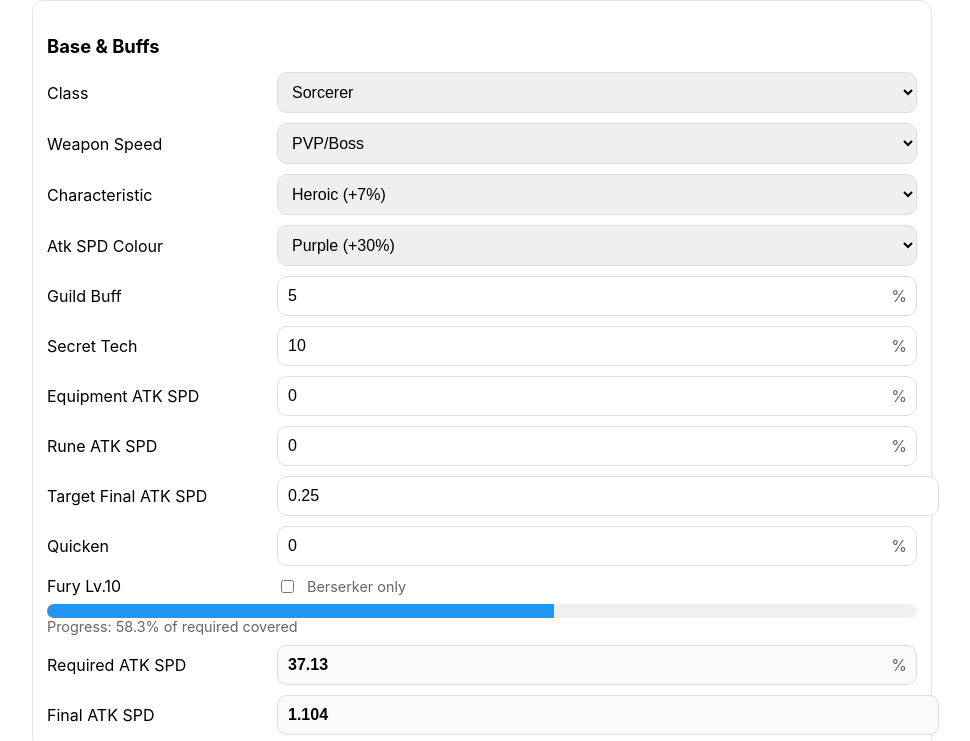
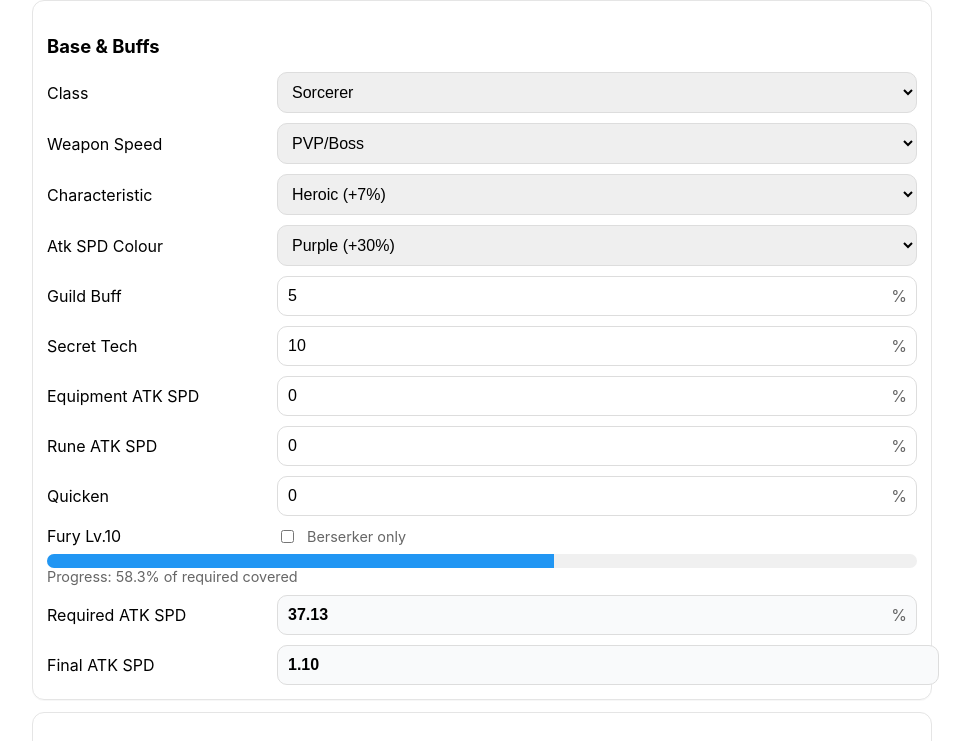
Before and after one commit to brandtbuchwald-rgb/Attack-spd-vs2, a plain HTML site: page index.html in a window 1280 px wide. Shown: the part 59-800 px from the top of the page, without its empty margins (158-1128 px from the left). Drawn offline with Linux system fonts and the light colour scheme.

Commit message:
Update index.html

```diff
--- a/index.html
+++ b/index.html
@@ -68,28 +68,25 @@
       </div>
       <div class="row">
         <label>Guild Buff</label>
-        <div class="pct"><input id="guild" type="number" step="0.1" value="5"><span class="suffix">%</span></div>
+        <div class="pct"><input id="guild" type="number" inputmode="decimal" step="0.1" value="5"><span class="suffix">%</span></div>
       </div>
       <div class="row">
         <label>Secret Tech</label>
-        <div class="pct"><input id="secret" type="number" step="0.1" value="10"><span class="suffix">%</span></div>
+        <div class="pct"><input id="secret" type="number" inputmode="decimal" step="0.1" value="10"><span class="suffix">%</span></div>
       </div>
       <div class="row">
         <label>Equipment ATK SPD</label>
-        <div class="pct"><input id="equip" type="number" step="0.1" value="0"><span class="suffix">%</span></div>
+        <div class="pct"><input id="equip" type="number" inputmode="decimal" step="0.1" value="0"><span class="suffix">%</span></div>
       </div>
       <div class="row">
         <label>Rune ATK SPD</label>
-        <div class="pct"><input id="rune" type="number" step="0.1" value="0"><span class="suffix">%</span></div>
+        <div class="pct"><input id="rune" type="number" inputmode="decimal" step="0.1" value="0"><span class="suffix">%</span></div>
       </div>
-      <!-- Hidden target final ATK SPD -->
-      <div class="row hidden">
-        <label>Target Final ATK SPD</label>
-        <input id="target" type="number" step="0.01" value="0.25">
-      </div>
+      <!-- Hidden target -->
+      <input id="target" type="hidden" value="0.25">
       <div class="row">
         <label>Quicken</label>
-        <div class="pct"><input id="quicken" type="number" step="0.1" value="0"><span class="suffix">%</span></div>
+        <div class="pct"><input id="quicken" type="number" inputmode="decimal" step="0.1" value="0"><span class="suffix">%</span></div>
       </div>
       <div class="row" id="furyRow">
         <label>Fury Lv.10</label>
@@ -120,27 +117,27 @@
     <div class="grid">
       <div class="row">
         <label>Weapon ATK (base)</label>
-        <input id="atk" type="number" step="1" value="1000">
+        <input id="atk" type="number" inputmode="decimal" step="1" value="1000">
       </div>
       <div class="row">
         <label>ATK %</label>
-        <div class="pct"><input id="atkPct" type="number" step="0.1" value="0"><span class="suffix">%</span></div>
+        <div class="pct"><input id="atkPct" type="number" inputmode="decimal" step="0.1" value="0"><span class="suffix">%</span></div>
       </div>
       <div class="row">
         <label>Racial %</label>
-        <div class="pct"><input id="racialPct" type="number" step="0.1" value="0"><span class="suffix">%</span></div>
+        <div class="pct"><input id="racialPct" type="number" inputmode="decimal" step="0.1" value="0"><span class="suffix">%</span></div>
       </div>
       <div class="row">
         <label>Crit Chance</label>
-        <div class="pct"><input id="crit" type="number" step="0.1" value="30"><span class="suffix">%</span></div>
+        <div class="pct"><input id="crit" type="number" inputmode="decimal" step="0.1" value="30"><span class="suffix">%</span></div>
       </div>
       <div class="row">
         <label>Crit DMG (extra)</label>
-        <div class="pct"><input id="critDmg" type="number" step="1" value="100"><span class="suffix">%</span></div>
+        <div class="pct"><input id="critDmg" type="number" inputmode="decimal" step="1" value="100"><span class="suffix">%</span></div>
       </div>
       <div class="row">
         <label>Other DMG Multiplier</label>
-        <input id="otherMult" type="number" step="0.01" value="1.00">
+        <input id="otherMult" type="number" inputmode="decimal" step="0.01" value="1.00">
       </div>
     </div>
     <div class="result mono" id="dmgLine">Effective Hit Damage: —</div>
@@ -208,7 +205,7 @@
     els.progressText.textContent = `Progress: ${(progress*100).toFixed(1)}% of required covered`;
 
     els.requiredBox.value = (remaining * 100).toFixed(2);
-    els.finalBox.value = finalSpd.toFixed(3);
+    els.finalBox.value = finalSpd.toFixed(2);
 
     const atk = parseFloat(els.atk.value || 0);
     const atkPct = pctInput("atkPct");
@@ -226,6 +223,23 @@
     els.dpsLine.textContent = `DPS: ${dps.toFixed(2)}`;
   }
 
+  // Auto-clear/select for easier typing (if value is 0, clear on focus; restore if left blank)
+  function isEditableNumber(el){
+    return el.tagName === 'INPUT' && el.type === 'number' && !el.readOnly;
+  }
+  document.addEventListener('focusin', e => {
+    const el = e.target;
+    if (!isEditableNumber(el)) return;
+    el.select();
+    const v = (el.value || '').trim();
+    if (v === '' || Number(v) === 0) el.value = '';
+  });
+  document.addEventListener('focusout', e => {
+    const el = e.target;
+    if (!isEditableNumber(el)) return;
+    if ((el.value || '').trim() === '') { el.value = '0'; recalc(); }
+  });
+
   ["input","change"].forEach(evt => document.addEventListener(evt, e => {
     if (e.target.matches('input, select')) recalc();
   }));
```
